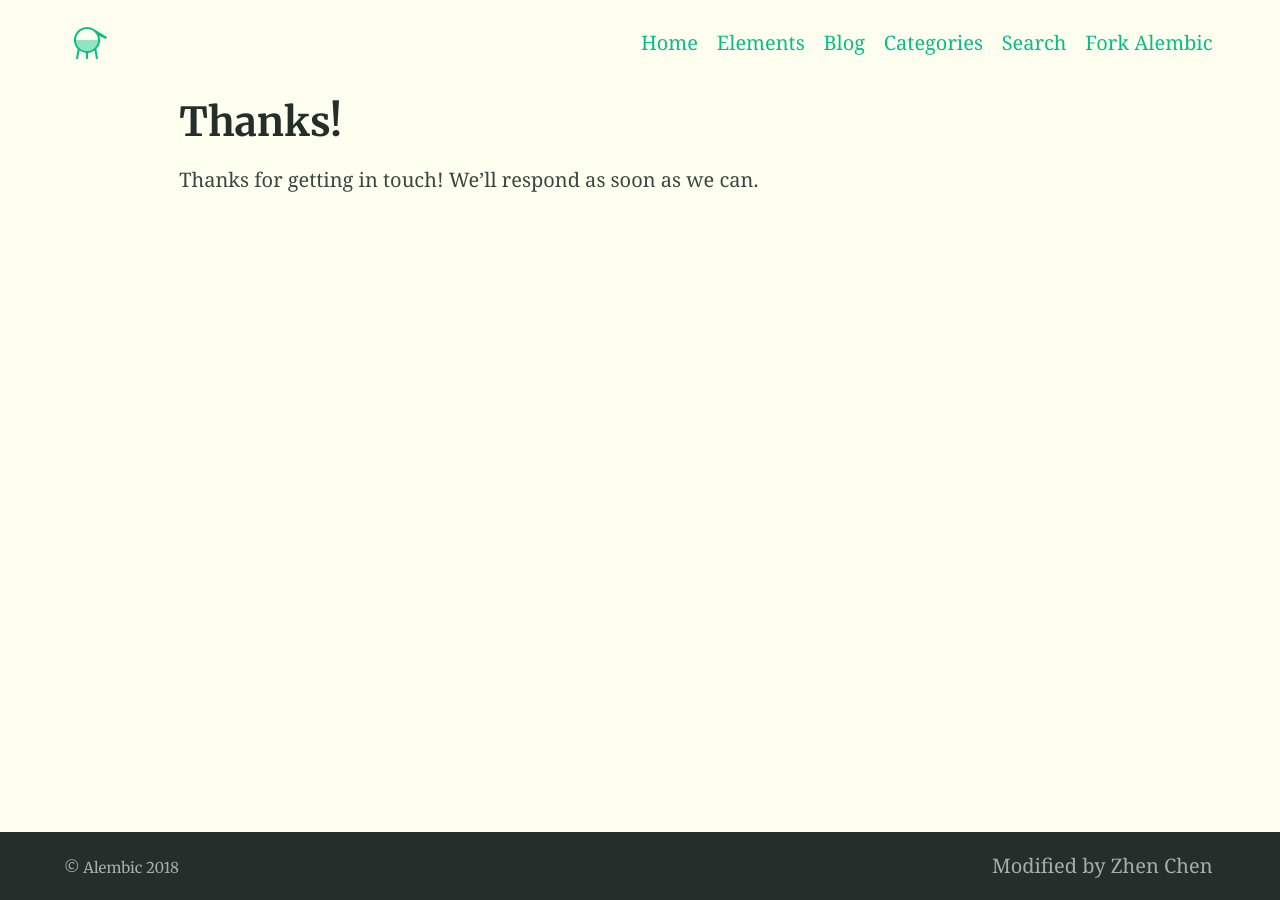
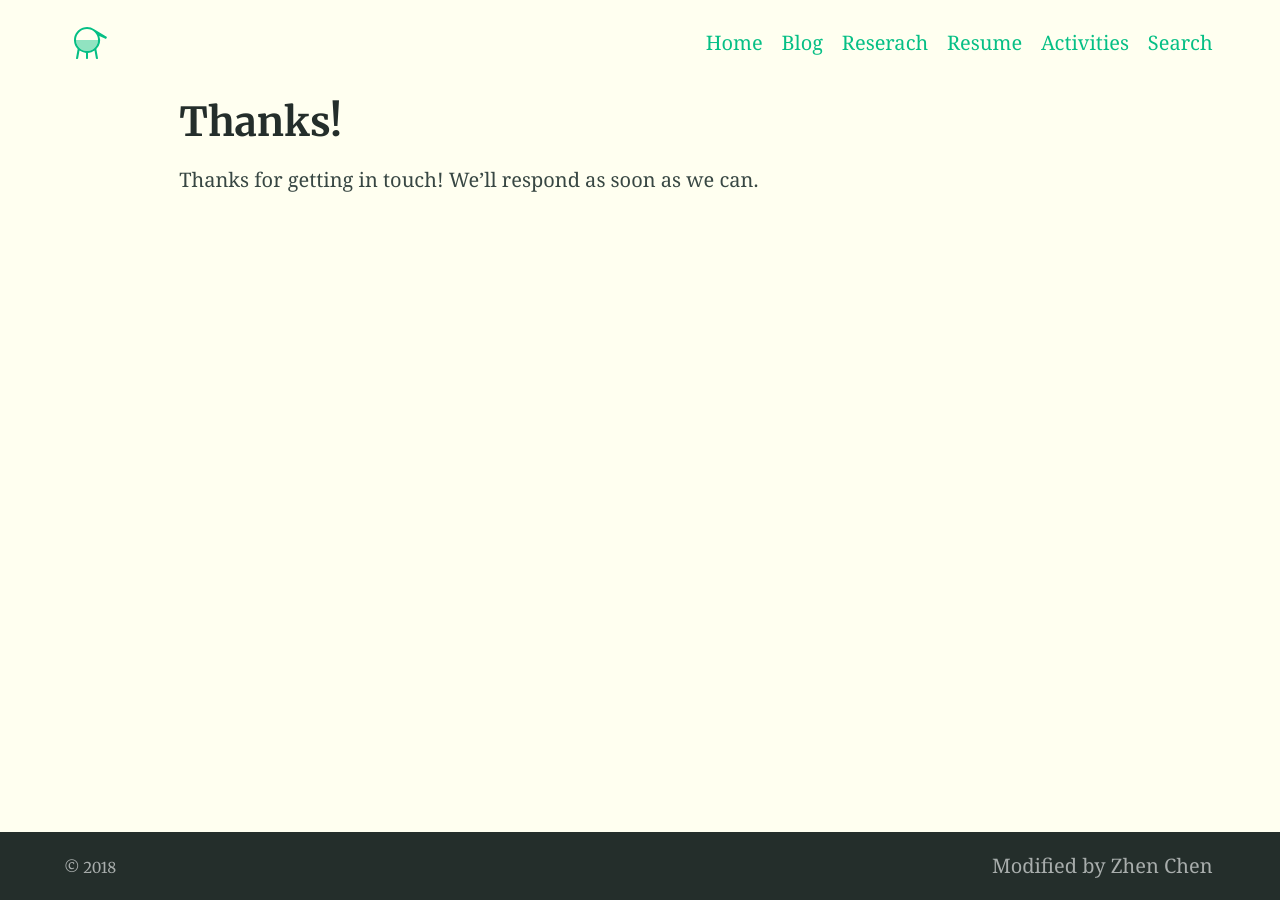
Before and after one commit to RobinChen121/robinchen121.github.io-12, a Jekyll site: the page built from thanks.md, in a window 1280 px wide. Built offline with Jekyll 4.4.1, drawn with Linux system fonts in a browser that asks for light colours; our own code applies the rules of GitHub Pages for plain Markdown files.

Commit message:
revise config.yml

```diff
--- a/_config.yml
+++ b/_config.yml
@@ -75,13 +75,13 @@ defaults:
 # 7. Site settings
 encoding: utf-8 # Make sure the encoding is right
 lang: en-GB # Set the site language
-title: "Alembic" # Site name or title, also used in jekyll-seo-tag
+title: "" # Site name or title, also used in jekyll-seo-tag
 logo: "/assets/logo.svg" # Site logo, also used in jekyll-seo-tag
 description: "Alembic is a starting point for Jekyll projects. Rather than starting from scratch, this boilerplate is designed to get the ball rolling immediately" # Site description and default description, also used in jekyll-seo-tag
 url: "https://alembic.darn.es" # Site url, also used in jekyll-seo-tag
 baseurl: ""
-repo: "https://github.com/daviddarnes/alembic"
-email: "me@daviddarnes.com"
+repo: "https://robinchen121.github.io/"
+email: "okchen321@163.com"
 # disqus: "alembic-1" # Blog post comments, uncomment the option and set the site ID from your Disqus account
 avatarurl: "https://www.gravatar.com/avatar/6c0377abcf4da91cdd35dea4554b2a4c" # Uses avatars for favicons to get multple sites, eg Gravatar, Twitter, GitHub
 # google_analytics: ''
@@ -91,11 +91,11 @@ css_inline: true # Will insert all styles into a single <style> block in the <he
 # 8. Site navigation
 navigation_header:
   Home: /
-  Elements: /elements/
   Blog: /blog/
-  Categories: /categories/
+  Reserach: /elements/
+  Resume: /categories/
+  Activities:
   Search: /search/
-  Fork Alembic: https://github.com/daviddarnes/alembic
 
 navigation_footer:
   Modified by Zhen Chen:
@@ -105,7 +105,7 @@ social_links: # Appears in sidebar. Set the urls then uncomment and comment out
   Twitter: https://twitter.com/DavidDarnes
   LinkedIn: https://www.linkedin.com/in/daviddarnes
   Google+: https://plus.google.com/+DavidDarnes
-  GitHub: https://github.com/daviddarnes
+  GitHub: https://github.com/RobinChen121
   link: https://darn.es
   RSS: /feed.xml
 
```
